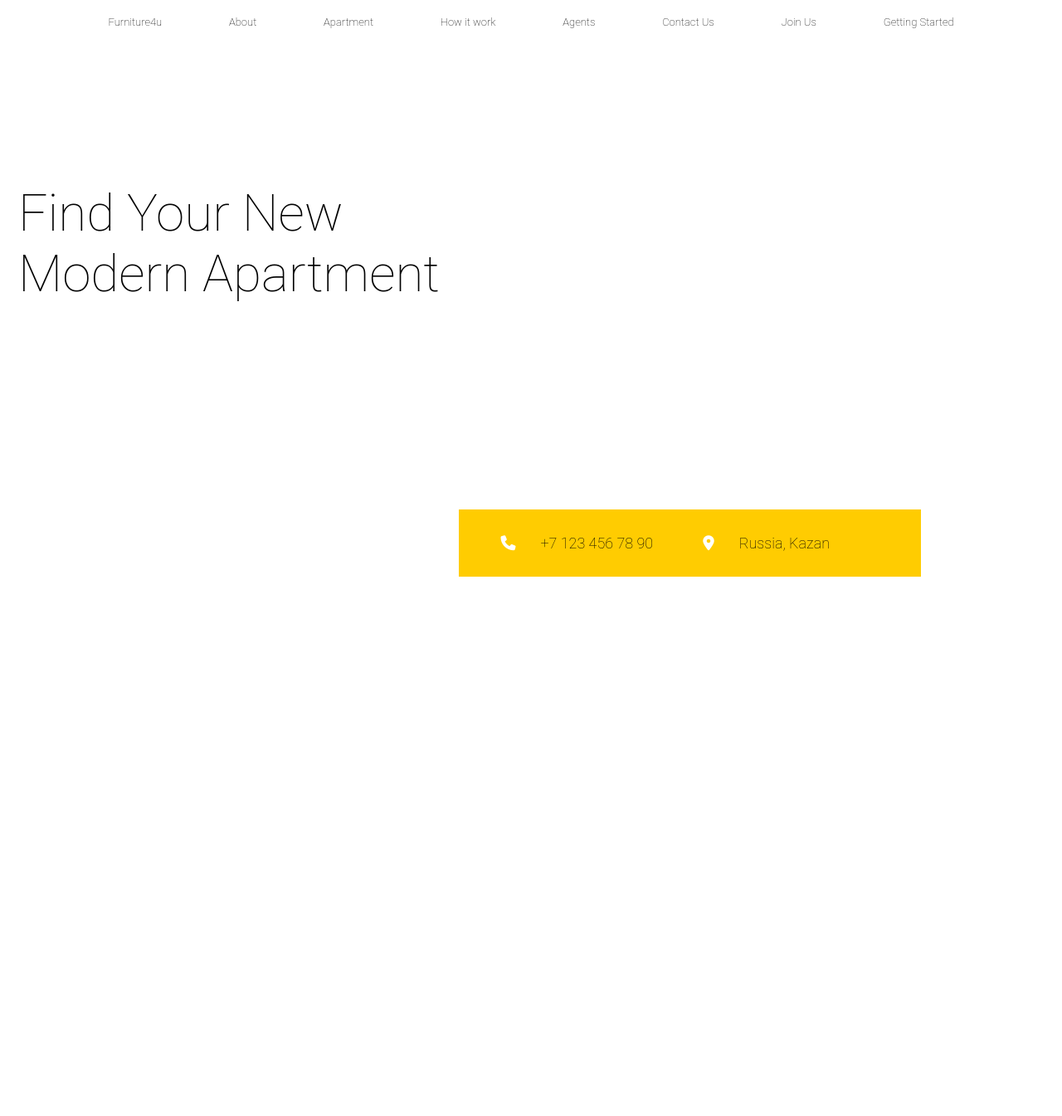
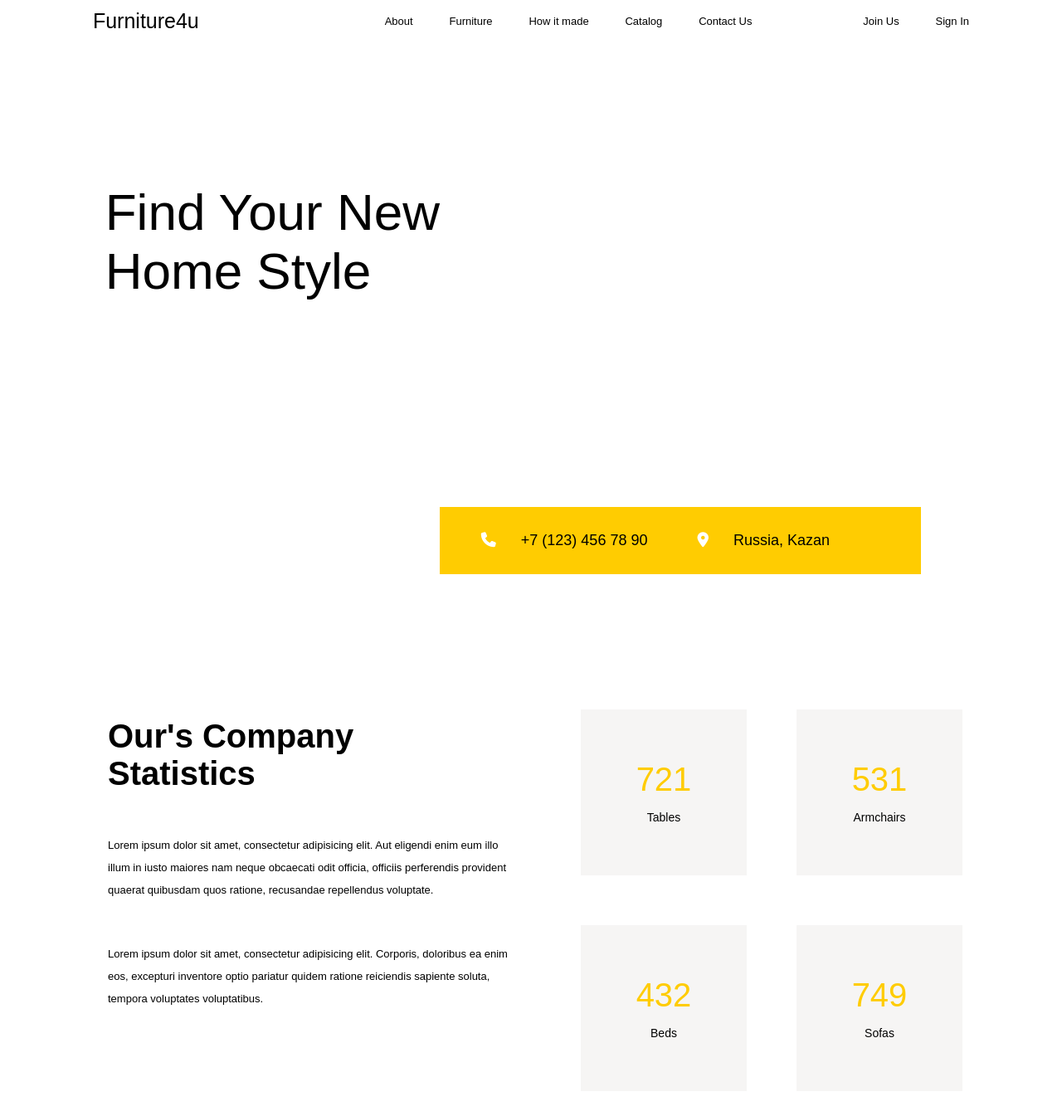
Before and after one commit to MitPalVach/Furniture4u, a plain HTML site: page index.html in a window 1280 px wide. Shown: the whole page at 83% size. Before the commit the page ends 800 px from the top, so only its background shows below. Drawn offline with Linux system fonts and the light colour scheme.

Commit message:
company statistics

```diff
--- a/assets/css/style.css
+++ b/assets/css/style.css
@@ -1,7 +1,7 @@
 * {
     padding: 0;
     margin: 0;
-    font-family: 'Roboto Thin', sans-serif;
+    font-family: Rockwell, sans-serif;
 }
 
 body, html {
@@ -44,13 +44,13 @@ nav {
     border-radius: 3px;
 }
 
-.menu li a .logo {
+.menu li a.logo {
     font-size: 25px;
-    margin-right: 240px;
+    margin-right: 180px;
 }
 
-.menu li a .contacts {
-    margin-right: 100px;
+.menu li a.contacts {
+    margin-right: 90px;
 }
 
 .wrapper {
@@ -83,7 +83,7 @@ nav {
     max-width: 590px;
     position: absolute;
     right: 170px;
-    top: 614px;
+    top: 611px;
     display: flex;
     justify-content: space-between;
     padding: 30px 50px;
@@ -98,6 +98,52 @@ nav {
     font-size: 18px;
     margin-right: 60px;
 }
+
+.stats {
+    display: flex;
+    margin-top: 130px;
+}
+
+.stats-line {
+    display: flex;
+}
+
+.stats-text {
+    padding: 40px;
+}
+
+.stats-text h2 {
+    margin-bottom: 40px;
+    font-size: 40px;
+}
+
+.stats-text p {
+    margin-top: 50px;
+    font-size: 13px;
+    line-height: 27px;
+}
+
+.square {
+    width: 200px;
+    height: 200px;
+    background-color: #f6f5f4;
+    margin: 30px;
+    display: flex;
+    justify-content: center;
+    align-items: center;
+    flex-direction: column;
+}
+
+.stats-square {
+    font-size: 40px;
+    color: #ffcc01;
+    margin-bottom: 15px;
+}
+
+.square-text {
+    font-size: 14px;
+}
+
 
 /*Media*/
 
@@ -152,39 +198,69 @@ nav {
         align-content: center;
     }
 
-    .menu li a .logo {
+    .menu li a.logo {
         font-size: 20px;
         margin-right: 0;
     }
 
-    .menu li a .contacts {
+    .menu li a.contacts {
         margin-right: 0;
     }
+
     .intro {
         margin-top: 0;
         display: block;
         max-width: 100%;
     }
+
     .intro-img {
         background-position: bottom 0 right 190px;
     }
+
     .intro .intro-text {
         position: relative;
         font-size: 35px;
         right: -10px;
         top: 10px;
     }
+
     .intro .intro-contacts {
         right: 0;
         top: -60px;
         padding: 23px 10px;
         position: relative;
     }
+
     .intro-contacts i {
         margin-right: 10px;
     }
+
     .intro-contacts p {
         font-size: 13px;
         margin-right: 0;
     }
+
+    .stats {
+        margin-top: 0;
+        flex-direction: column;
+    }
+
+    .stats-text {
+        padding: 10px;
+    }
+
+    .stats-text h2 {
+        font-size: 30px;
+        margin-bottom: 10px;
+    }
+
+    .stats-text p {
+        margin-top: 5px;
+        font-size: 13px;
+        line-height: 18px;
+    }
+
+    .square {
+        height: 140px;
+    }
 }
--- a/index.html
+++ b/index.html
@@ -17,12 +17,12 @@
             <ul class="menu touch">
                 <li><a class="logo" href="#">Furniture4u</a></li>
                 <li><a href="#">About</a></li>
-                <li><a href="#">Apartment</a></li>
-                <li><a href="#">How it work</a></li>
-                <li><a href="#">Agents</a></li>
+                <li><a href="#">Furniture</a></li>
+                <li><a href="#">How it made</a></li>
+                <li><a href="#">Catalog</a></li>
                 <li><a class="contacts" href="#">Contact Us</a></li>
                 <li><a href="#">Join Us</a></li>
-                <li><a href="#">Getting Started</a></li>
+                <li><a href="#">Sign In</a></li>
             </ul>
             <span class="toggle">&#9776</span>
         </label>
@@ -34,15 +34,48 @@
     <section class="intro wrapper">
         <div class="intro-img">
             <p class="intro-text">Find Your New<br>
-                Modern Apartment</p>
+                Home Style</p>
         </div>
         <div class="intro-contacts">
-            <p><i class="fas fa-phone"></i>+7 123 456 78 90</p>
+            <p><i class="fas fa-phone"></i>+7 (123) 456 78 90</p>
             <p><i class="fas fa-map-marker-alt"></i>Russia, Kazan</p>
+        </div>
+    </section>
+    <section class="stats wrapper">
+        <div class="stats-text">
+            <h2>Our's Company <br> Statistics</h2>
+            <p>Lorem ipsum dolor sit amet, consectetur adipisicing elit. Aut eligendi enim eum illo illum in iusto
+                maiores nam neque obcaecati odit officia, officiis perferendis provident quaerat quibusdam quos ratione,
+                recusandae repellendus voluptate.</p>
+            <p>Lorem ipsum dolor sit amet, consectetur adipisicing elit. Corporis, doloribus ea enim eos, excepturi
+                inventore optio pariatur quidem ratione reiciendis sapiente soluta, tempora voluptates voluptatibus.</p>
+        </div>
+        <div class="stats-num">
+            <div class="stats-line">
+                <div class="square">
+                    <span class="stats-square">721</span>
+                    <span class="square-text">Tables</span>
+                </div>
+                <div class="square">
+                    <span class="stats-square">531</span>
+                    <span class="square-text">Armchairs</span>
+                </div>
+            </div>
+            <div class="stats-line">
+                <div class="square">
+                    <span class="stats-square">432</span>
+                    <span class="square-text">Beds</span>
+                </div>
+                <div class="square">
+                    <span class="stats-square">749</span>
+                    <span class="square-text">Sofas</span>
+                </div>
+            </div>
         </div>
     </section>
 </main>
 
+
 <script src="assets/js/script.js"></script>
 </body>
 </html>
```
